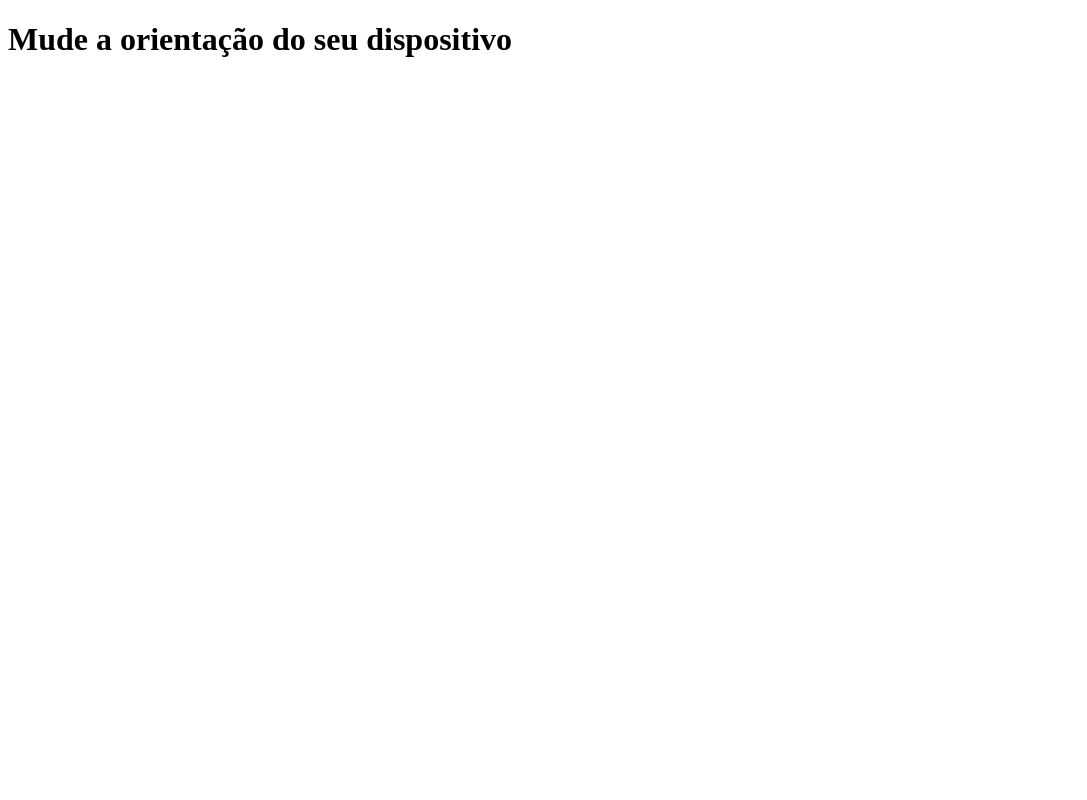
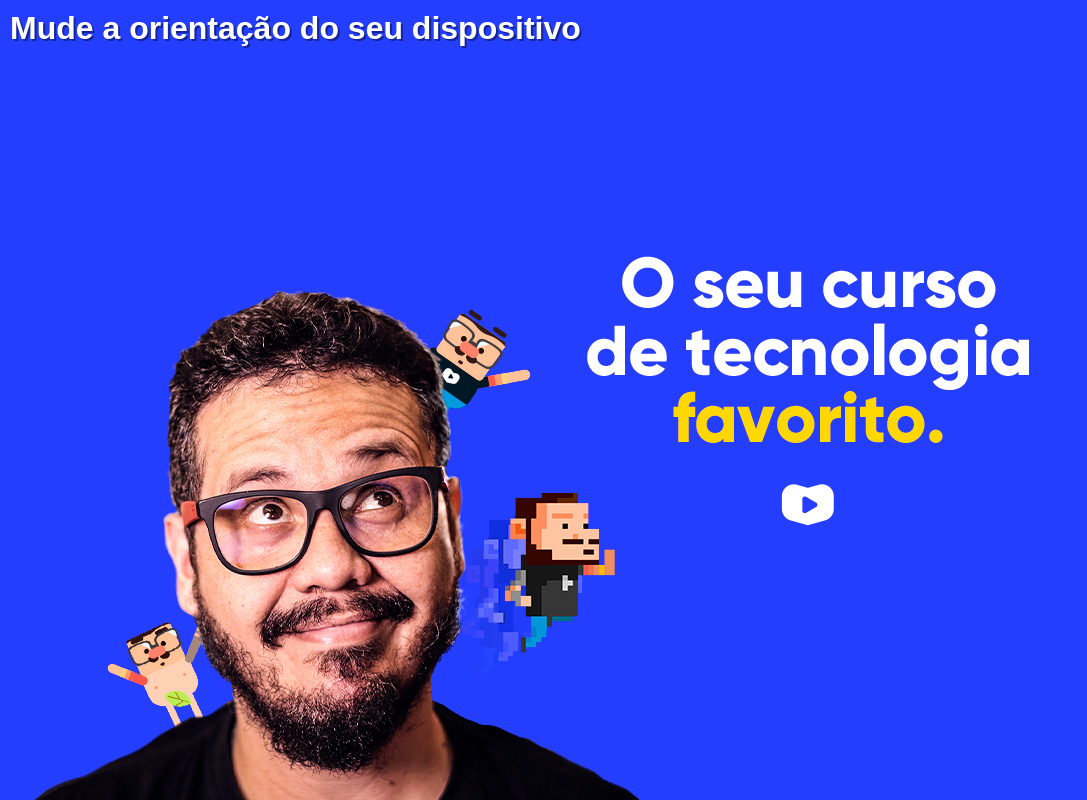
Before and after one commit to LawanSS/html-css, a plain HTML site: page ex026 media query/mq002/index.html in a window 1280 px wide. Shown: the whole page, without its empty margins (0-1087 px from the left). Drawn offline with Linux system fonts and the light colour scheme.

Commit message:
mq002
orientação com media features

```diff
--- a/ex026 media query/mq002/estilos/paisagem.css
+++ b/ex026 media query/mq002/estilos/paisagem.css
@@ -1,3 +1,7 @@
 @charset "UTF-8";
 
 /* Modo Paisagem */
+
+body {
+    background: url(../imagens/cev-landscape.jpg) left bottom/contain no-repeat;
+}
--- a/ex026 media query/mq002/estilos/retrato.css
+++ b/ex026 media query/mq002/estilos/retrato.css
@@ -1,3 +1,7 @@
-@charset "UTF-*";
+@charset "UTF-8";
 
 /* Modo Retrato */
+
+body {
+    background: url(../imagens/cev-portrait.jpg) center center/contain no-repeat;
+}
--- a/ex026 media query/mq002/estilos/style.css
+++ b/ex026 media query/mq002/estilos/style.css
@@ -1,3 +1,21 @@
-@charset "UTF_8";
+@charset "UTF-8";
 
 /* Configurções Gerais */
+
+* {
+    margin: 0;
+    padding: 0;
+    font-family: Arial, Helvetica, sans-serif;
+}
+
+html, body {
+    width: 100vw;
+    height: 100vh;
+    background-color: #233eff;
+}
+
+h1 {
+    color: white;
+    text-shadow: 2px 2px 0px #152497;
+    padding: 10px;
+}
--- a/ex026 media query/mq002/index.html
+++ b/ex026 media query/mq002/index.html
@@ -6,8 +6,9 @@
     <title>Media Features</title>
 
     <link rel="stylesheet" href="estilos/style.css" media="all">
-    <link rel="stylesheet" href="estilos/retrato.css" media="screen and (oriention: portrait)">
-    <link rel="stylesheet" href="estilos/paisagem.css" media="screen and (oriention: landscape)">
+    <link rel="stylesheet" href="estilos/retrato.css" media="screen and (orientation: portrait)">
+    <link rel="stylesheet" href="estilos/paisagem.css" media="screen and (orientation: landscape)">
+
 </head>
 <body>
 
```
